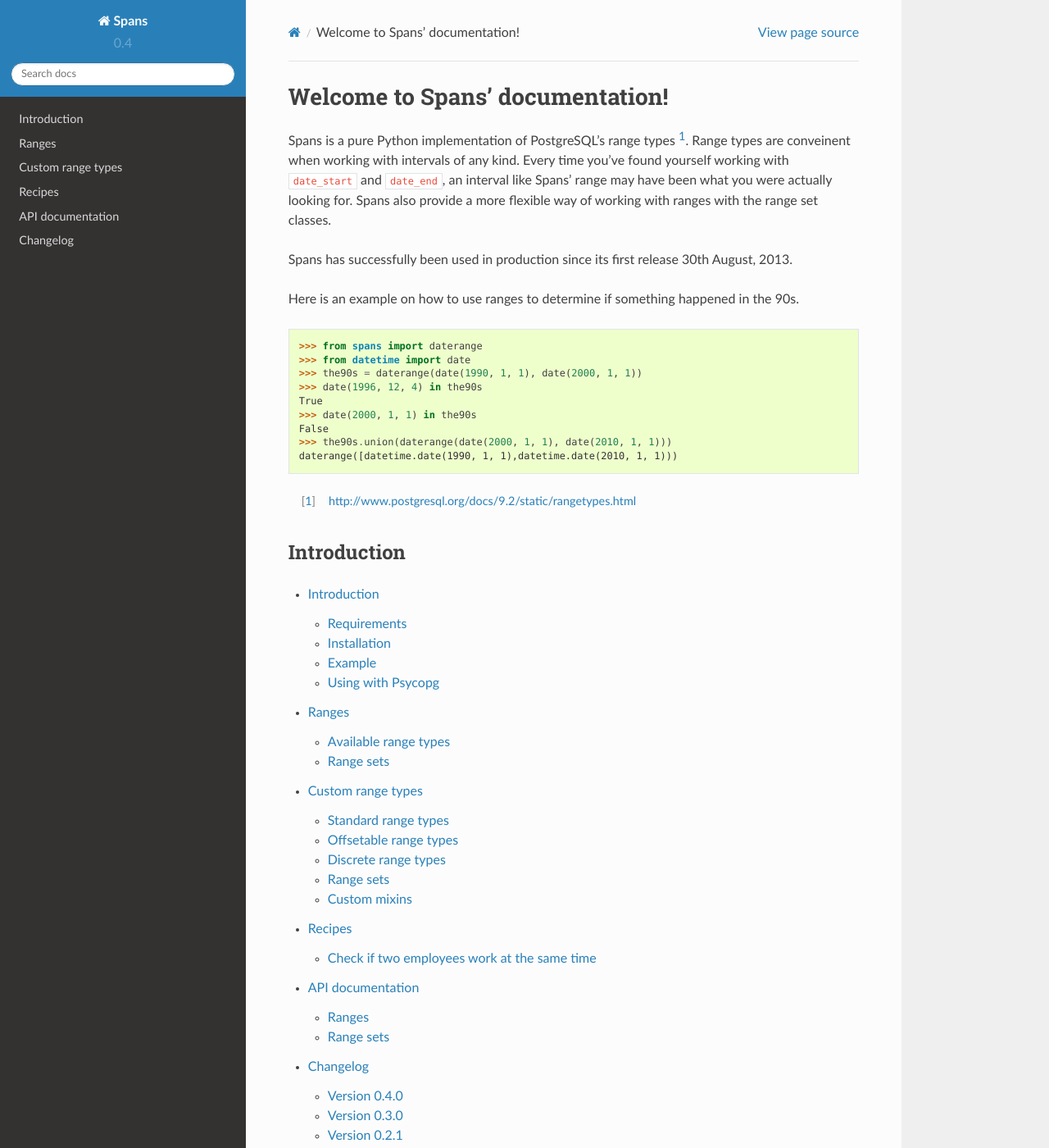
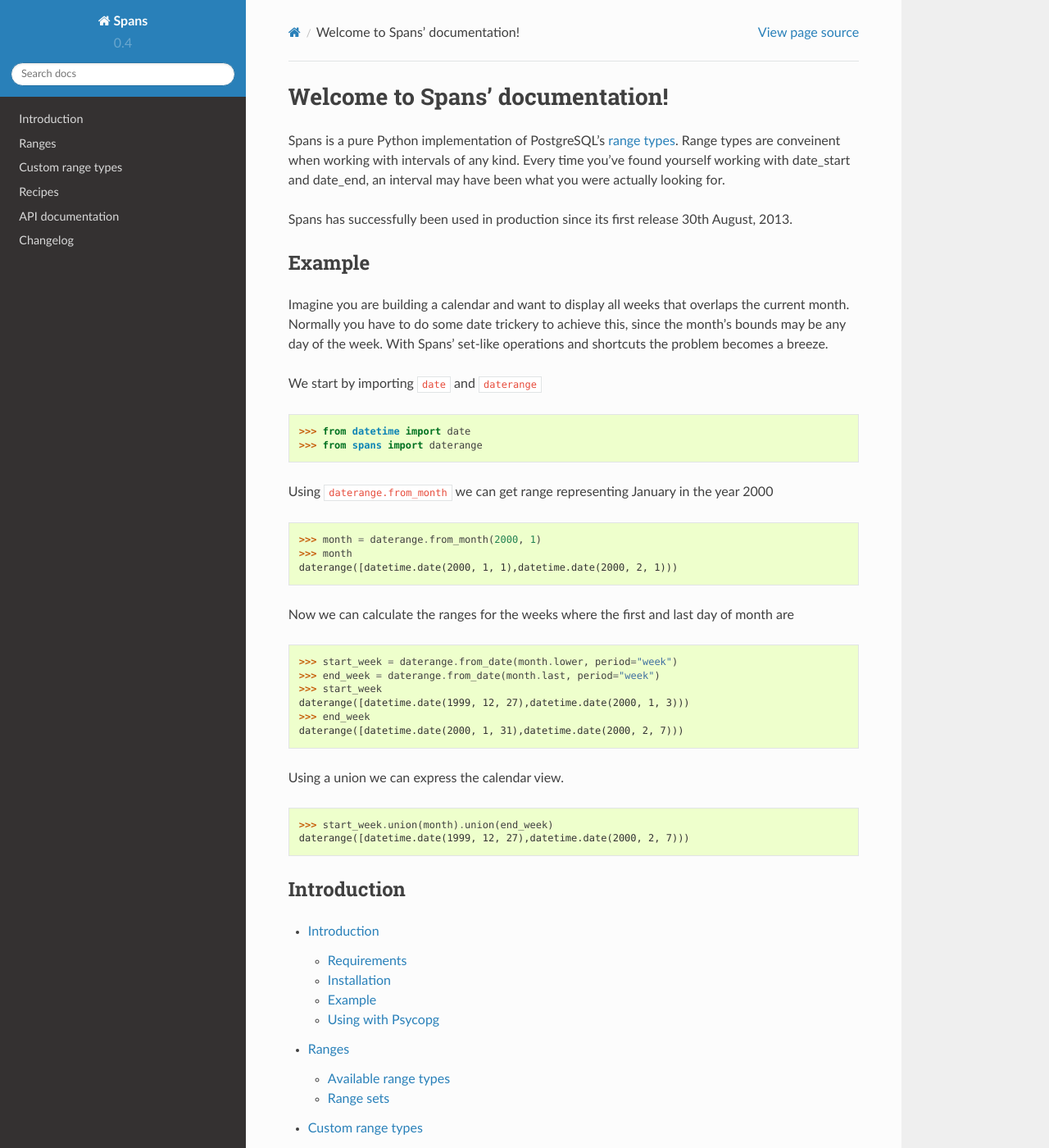
Before and after one commit to runfalk/spans, a Sphinx documentation site: the page built from doc/index.rst, in a window 1280 px wide and 1400 px high. Shown: the whole window at 82% size. Built offline with Sphinx 7.4.7 and the Read the Docs theme 2.0.0, drawn with Linux system fonts in a browser that asks for light colours.

Commit message:
Documentation fixes

```diff
--- a/doc/index.rst
+++ b/doc/index.rst
@@ -1,16 +1,57 @@
 Welcome to Spans' documentation!
 ================================
-Spans is a pure Python implementation of PostgreSQL's range types [#]_. Range types are conveinent when working with intervals of any kind. Every time you've found yourself working with ``date_start`` and ``date_end``, an interval like Spans' range may have been what you were actually looking for. Spans also provide a more flexible way of working with ranges with the range set classes.
+Spans is a pure Python implementation of PostgreSQL's
+`range types <http://www.postgresql.org/docs/9.2/static/rangetypes.html>`_.
+Range types are conveinent when working with intervals of any kind. Every time
+you've found yourself working with date_start and date_end, an interval may have
+been what you were actually looking for.
 
 Spans has successfully been used in production since its first release
 30th August, 2013.
 
-Here is an example on how to use ranges to determine if something happened in
-the 90s.
 
-.. include:: example_contains.inc.rst
+Example
+-------
+Imagine you are building a calendar and want to display all weeks that overlaps
+the current month. Normally you have to do some date trickery to achieve this,
+since the month's bounds may be any day of the week. With Spans' set-like
+operations and shortcuts the problem becomes a breeze.
 
-.. [#] http://www.postgresql.org/docs/9.2/static/rangetypes.html
+We start by importing ``date`` and ``daterange``
+
+.. code-block:: python
+
+    >>> from datetime import date
+    >>> from spans import daterange
+
+Using ``daterange.from_month`` we can get range representing January in the year
+2000
+
+.. code-block:: python
+
+    >>> month = daterange.from_month(2000, 1)
+    >>> month
+    daterange([datetime.date(2000, 1, 1),datetime.date(2000, 2, 1)))
+
+Now we can calculate the ranges for the weeks where the first and last day of
+month are
+
+.. code-block:: python
+
+    >>> start_week = daterange.from_date(month.lower, period="week")
+    >>> end_week = daterange.from_date(month.last, period="week")
+    >>> start_week
+    daterange([datetime.date(1999, 12, 27),datetime.date(2000, 1, 3)))
+    >>> end_week
+    daterange([datetime.date(2000, 1, 31),datetime.date(2000, 2, 7)))
+
+Using a union we can express the calendar view.
+
+.. code-block:: python
+
+    >>> start_week.union(month).union(end_week)
+    daterange([datetime.date(1999, 12, 27),datetime.date(2000, 2, 7)))
+
 
 Introduction
 ------------
```
Also changed, not shown: 1 other file.
